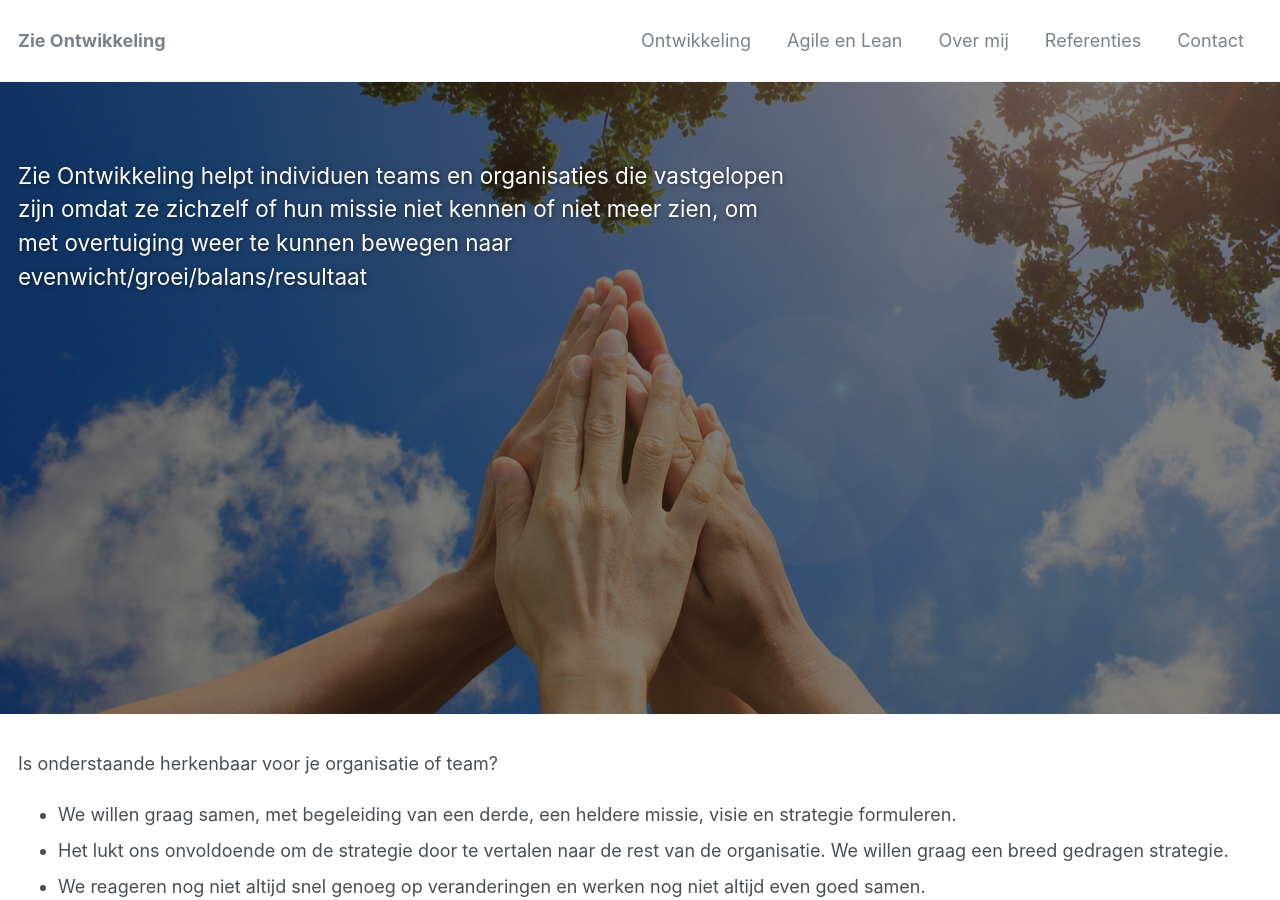
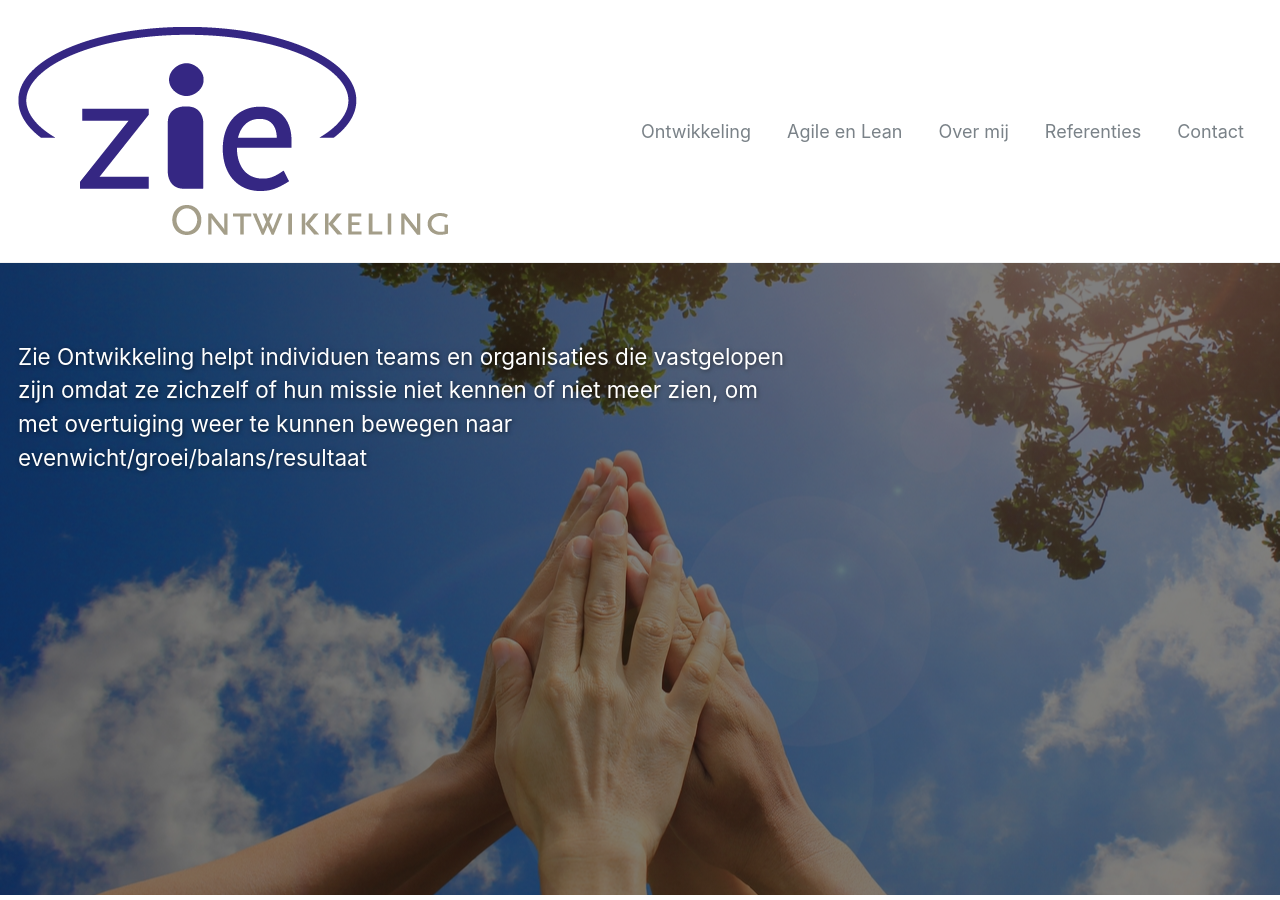
Before and after one commit to twinmum1/zie-ontwikkeling, a Jekyll site: the page built from index.md, in a window 1280 px wide and 900 px high. Built offline with Jekyll 4.4.1, drawn with Linux system fonts in a browser that asks for light colours.

Commit message:
Update masthead.html

```diff
--- a/_includes/masthead.html
+++ b/_includes/masthead.html
@@ -2,7 +2,8 @@
   <div class="masthead__inner-wrap">
     <div class="masthead__menu">
       <nav id="site-nav" class="greedy-nav">
-        <a class="site-title" href="{{ '/' | absolute_url }}">{{ site.title }}</a>
+      <!--  <a class="site-title" href="{{ '/' | absolute_url }}">{{ site.title }}</a> -->
+        <a class="site-title" href="{{ '/' | absolute_url }}"><img src="assets/images/ZieLogo.png" alt="{{ '/' | absolute_url }}"/></a>
         <ul class="visible-links">
           {% for link in site.data.navigation.main %}
             {% if link.url contains 'http' %}
```
